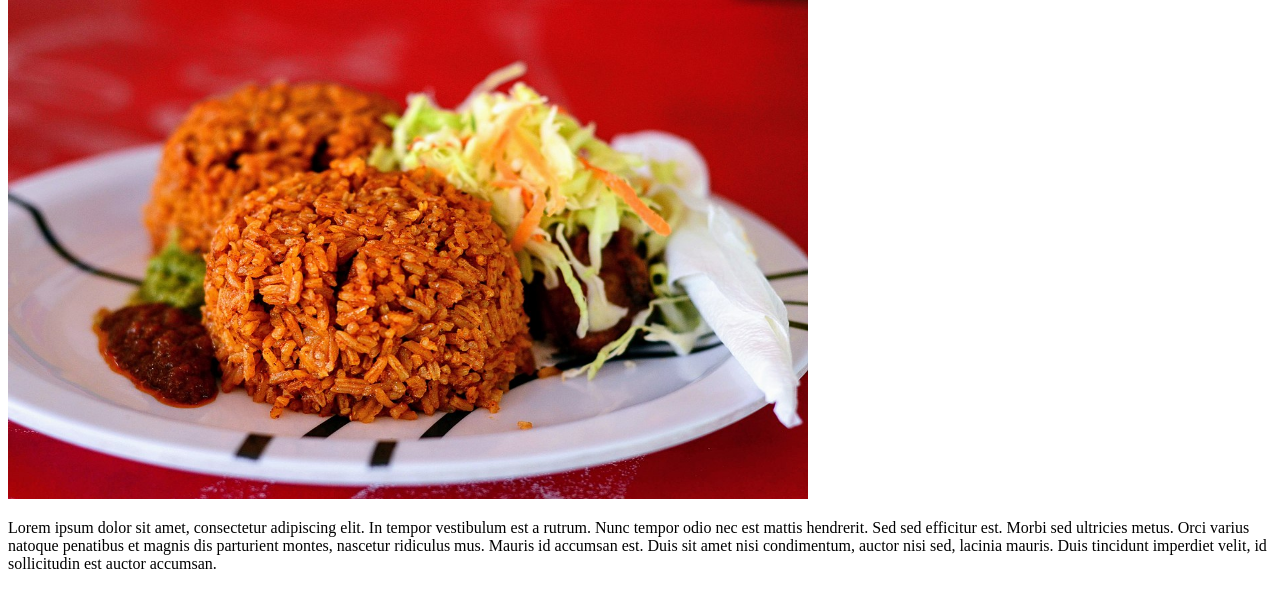
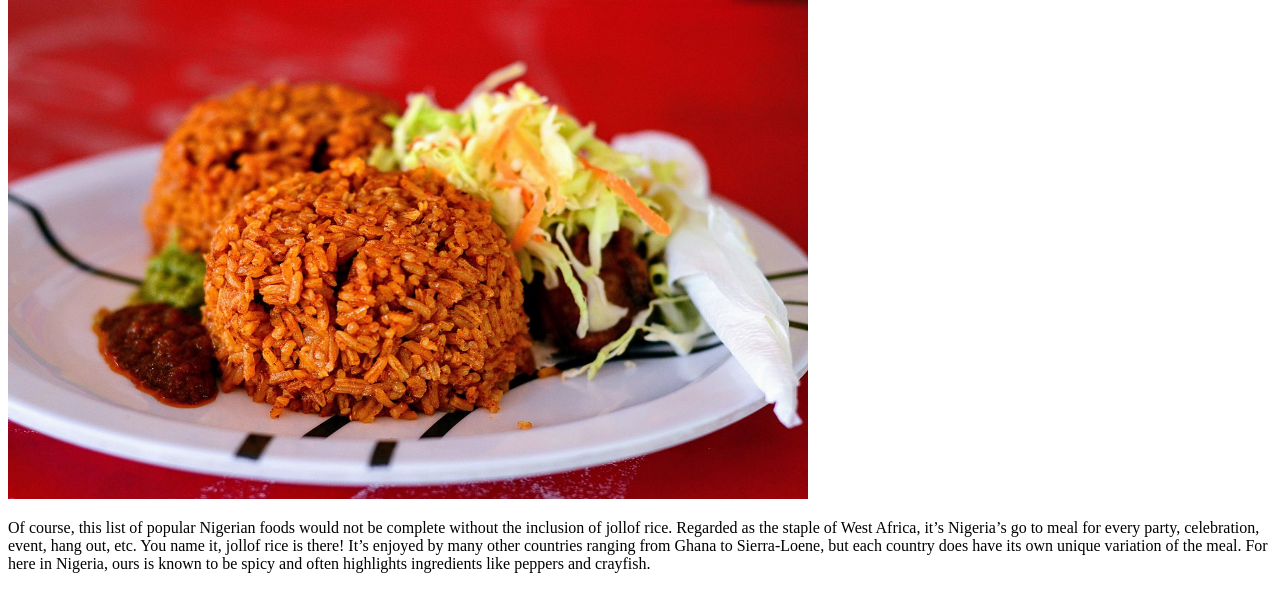
Before and after one commit to Kelino-Kelvin/Odin-Recipes, a plain HTML site: page recipes/jollofRice.html in a window 1280 px wide. Shown: the part 68-680 px from the top of the page. Drawn offline with Linux system fonts and the light colour scheme.

Commit message:
saved the introductory text on jollofRice

```diff
--- a/recipes/jollofRice.html
+++ b/recipes/jollofRice.html
@@ -8,11 +8,7 @@
         <h2>Jollof Rice</h2>
         <img src="../Pictures/jollof.jpg" height="500px" width="800px">
         <p>
-            Lorem ipsum dolor sit amet, consectetur adipiscing elit. In tempor vestibulum est a rutrum.
-            Nunc tempor odio nec est mattis hendrerit. Sed sed efficitur est. Morbi sed ultricies metus.
-            Orci varius natoque penatibus et magnis dis parturient montes, nascetur ridiculus mus.
-            Mauris id accumsan est. Duis sit amet nisi condimentum, auctor nisi sed, lacinia mauris.
-            Duis tincidunt imperdiet velit, id sollicitudin est auctor accumsan.
+            Of course, this list of popular Nigerian foods would not be complete without the inclusion of jollof rice. Regarded as the staple of West Africa, it’s Nigeria’s go to meal for every party, celebration, event, hang out, etc. You name it, jollof rice is there! It’s enjoyed by many other countries ranging from Ghana to Sierra-Loene, but each country does have its own unique variation of the meal. For here in Nigeria, ours is known to be spicy and often highlights ingredients like peppers and crayfish.
         </p>
         <br>
 
```
